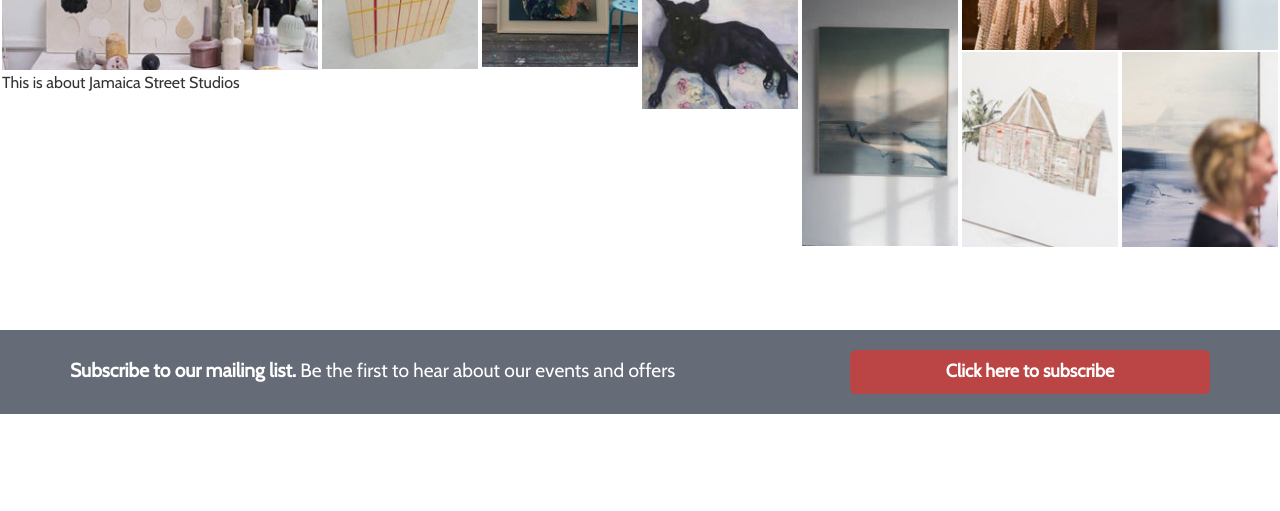
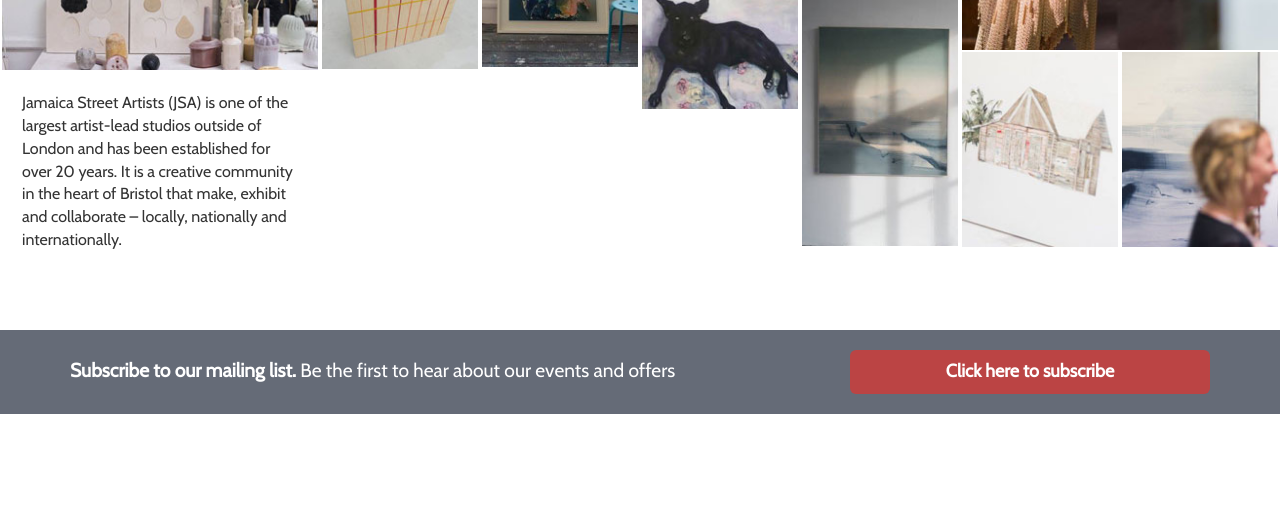
Before and after one commit to lizagne/jsa-static-site, a website: page index.html in a window 1280 px wide. Shown: the part 560-1071 px from the top of the page. Drawn offline with nearby package versions, Linux system fonts and the light colour scheme.

Commit message:
More styling before I take a screenshot for the repo

```diff
--- a/assets/sass/style.scss
+++ b/assets/sass/style.scss
@@ -199,6 +199,10 @@ button, input, .btn, a.btn {
 .grid-item--height3 { height: 260px; }
 .grid-item--height4 { height: 360px; }
 
+
+p.header{
+	padding: 20px;
+}
 
 .btn {
 	font-weight: bold;
--- a/index.html
+++ b/index.html
@@ -101,16 +101,26 @@
 						<div class="grid-item grid-item--width2 grid-item--height3"><img src="assets/img/hero-banner/jsa-logo.png" alt="Jamaica Street Artists" /></div>
 
 						<div class="grid-item grid-item--height2"><img src="assets/img/hero-banner/phil-xmas.jpg" alt="Phillip Munoz, Christmas Open Studios" /></div>
+
 						<div class="grid-item"><img src="assets/img/hero-banner/chris-xmas.jpg" alt="Chris Wright, Christmas Open Studios" /></div>
+
 						<div class="grid-item grid-item--width2 grid-item--height2"><img src="assets/img/hero-banner/jan-xmas.jpg" alt="Jan, Christmas Open Studios" /></div>
+
 						<div class="grid-item grid-item--width2"><img src="assets/img/hero-banner/janie-xmas.jpg" alt="Janie George, Christmas Open Studios" /></div>
+
 						<div class="grid-item"><img src="assets/img/hero-banner/helen-xmas.jpg" alt="Helen Williams, Christmas Open Studios" /></div>
+
 						<div class="grid-item grid-item--height2"><img src="assets/img/hero-banner/elaine-xmas.jpg" alt="Elaine Jones, Christmas Open Studios" /></div>
+
 						<div class="grid-item"><img src="assets/img/hero-banner/vera-xmas.jpg" alt="Vera Boele-Keimer, Christmas Open Studios" /></div>
+
 						<div class="grid-item"><img src="assets/img/hero-banner/abby-reed.jpg" alt="Abby Reed, Christmas Open Studios" /></div>
+
 						<div class="grid-item grid-item--height3"><img src="assets/img/hero-banner/eva-xmas-1.jpg" alt="Eva Ullrich, Christmas Open Studios" /></div>
+
 						<div class="grid-item grid-item--height2"><img src="assets/img/hero-banner/kate-xmas.jpg" alt="Kate Evans, Christmas Open Studios" /></div>
-						<div class="grid-item grid-item--width2 grid-item--height3"><p>This is about Jamaica Street Studios</p></div>
+
+						<div class="grid-item grid-item--width2 grid-item--height3"><p class="header">Jamaica Street Artists (JSA) is one of the largest artist-lead studios outside of London and has been established for over 20 years. It is a creative community in the heart of Bristol that make, exhibit and collaborate – locally, nationally and internationally.</p></div>
 
 						<div class="grid-item grid-item--height2"><img src="assets/img/hero-banner/eva-xmas-3.jpg" alt="Dan Parry-Jones, Christmas Open Studios" /></div>
 					</div>
```
Also changed, not shown: assets/css/style.css, assets/css/style.min.css.
